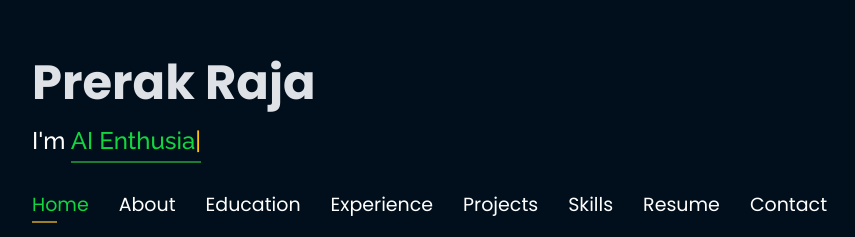
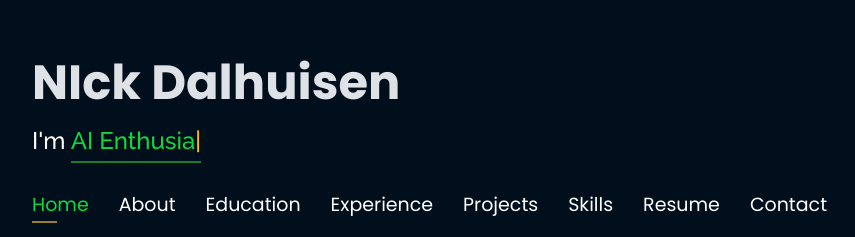
Before and after one commit to nickdalhuisen/nick.github.io, a plain HTML site: page index.html in a window 1280 px wide. Shown: the part 221-458 px from the top of the page, without its empty margins (53-908 px from the left). Drawn offline with nearby package versions, Linux system fonts and the light colour scheme; some packages are replaced by stand-ins of ours; a script that the page names is missing.

Commit message:
Update index.html

```diff
--- a/index.html
+++ b/index.html
@@ -63,7 +63,7 @@
 
     <div class="container">
 
-      <h1><a href="index.html">Prerak Raja</a></h1>
+      <h1><a href="index.html">NIck Dalhuisen</a></h1>
       <h2 style="color:#fff">I'm <span class="typing" style="color:#12D640"></span></h2>
       <nav class="nav-menu d-none d-lg-block">
         <ul>
```
